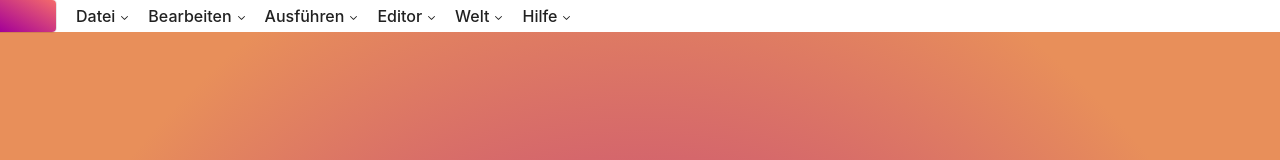
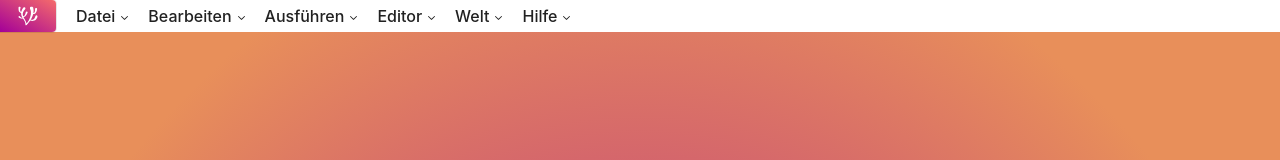
Before and after one commit to robotcoral/coral-react, a Next.js app: page / in a window 1280 px wide. Shown: the top 160 px of the page. Built offline with nearby package versions, Linux system fonts and the light colour scheme.

Commit message:
added titlebar icon

```diff
--- a/src/components/layout/Titlebar.tsx
+++ b/src/components/layout/Titlebar.tsx
@@ -11,6 +11,7 @@ import {
   NavigationMenuContent,
   NavigationMenuList,
   NavigationMenuTrigger,
+  TitlebarIcon,
 } from "./TitlebarComponents";
 
 type MenuGroup = {
@@ -89,7 +90,9 @@ export const Titlebar = () => {
 
   return (
     <NavigationMenu>
-      <IconWrapper />
+      <IconWrapper>
+        <TitlebarIcon />
+      </IconWrapper>
 
       <NavigationMenuList>
         {menu.map((group) => (
@@ -99,8 +102,8 @@ export const Titlebar = () => {
             </NavigationMenuTrigger>
             <NavigationMenuContent>
               <ContentList>
-                {group.items.map((item) => {
-                  return item.event ? (
+                {group.items.map((item) =>
+                  item.event ? (
                     <ContentListButtonItem
                       key={item.titleId}
                       onClick={() => triggerEvent(item.event as MenubarEvents)}
@@ -111,8 +114,8 @@ export const Titlebar = () => {
                     <ContentListLink href={item.href || ""} key={item.titleId}>
                       <FormattedMessage id={item.titleId} />
                     </ContentListLink>
-                  );
-                })}
+                  )
+                )}
               </ContentList>
             </NavigationMenuContent>
           </GroupItem>
--- a/src/components/layout/TitlebarComponents.tsx
+++ b/src/components/layout/TitlebarComponents.tsx
@@ -18,6 +18,8 @@ import {
 import { ComponentProps, forwardRef, RefAttributes } from "react";
 import { styled } from "styles";
 import { withChildren } from "types/fcc";
+
+import IconMonochrome from "public/logo_monochrome_white.svg";
 
 export const NavigationMenu = styled(Root, {
   position: "relative",
@@ -192,4 +194,9 @@ export const IconWrapper = styled("div", {
   marginRight: ".75rem",
 });
 
+export const TitlebarIcon = styled(IconMonochrome, {
+  height: "100%",
+  padding: ".4rem",
+});
+
 export const GroupItem = styled(Item, { position: "relative" });
```
